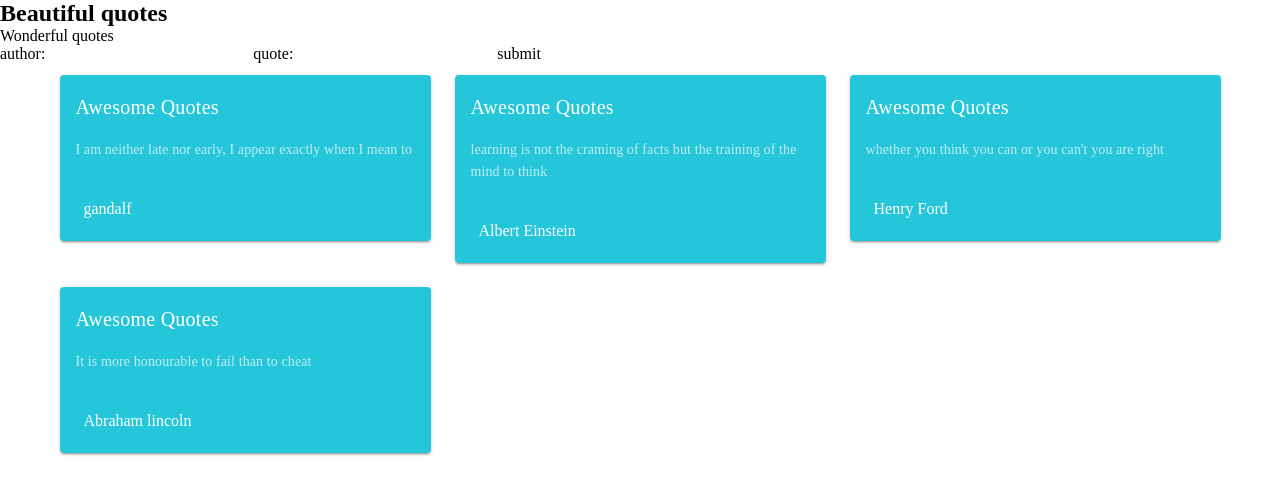
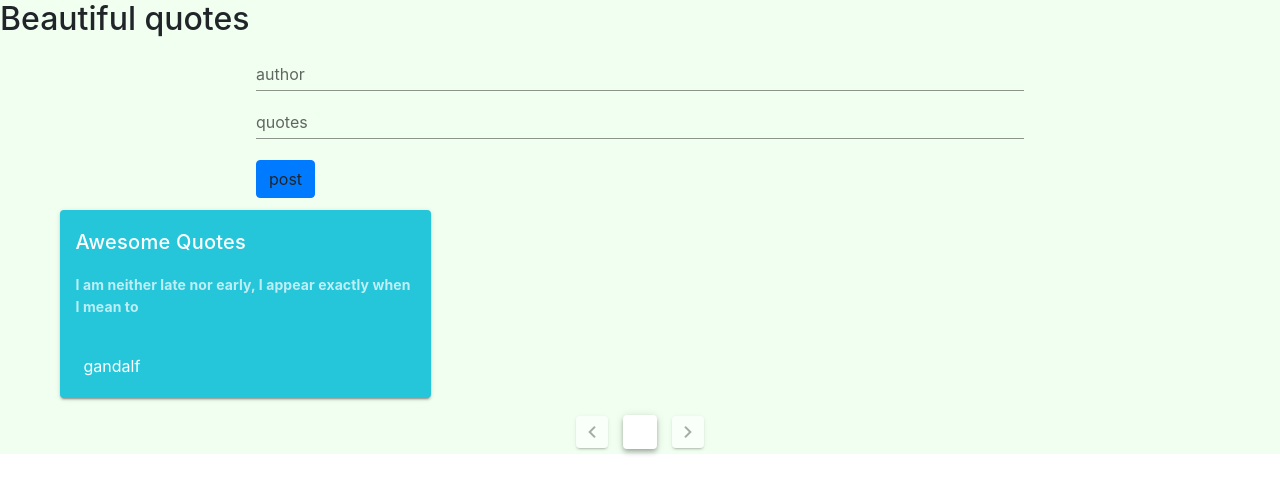
Before and after one commit to maestro-1/quotes, a Vue app: page / in a window 1280 px wide. Shown: the top 494 px of the page. Built offline with nearby package versions, Linux system fonts and the light colour scheme.

Commit message:
new components and new views/functionality

```diff
--- a/public/index.html
+++ b/public/index.html
@@ -8,6 +8,7 @@
     <title>quotes</title>
     <link rel="stylesheet" href="https://fonts.googleapis.com/css?family=Roboto:100,300,400,500,700,900">
     <link rel="stylesheet" href="https://cdn.jsdelivr.net/npm/@mdi/font@latest/css/materialdesignicons.min.css">
+    <link rel="stylesheet" href="https://stackpath.bootstrapcdn.com/bootstrap/4.4.1/css/bootstrap.min.css">
   </head>
   <body>
     <noscript>
@@ -15,5 +16,8 @@
     </noscript>
     <div id="app"></div>
     <!-- built files will be auto injected -->
+    <script src="https://code.jquery.com/jquery-3.4.1.slim.min.js"></script>
+    <script src="https://cdn.jsdelivr.net/npm/popper.js@1.16.0/dist/umd/popper.min.js"></script>
+    <script src="https://stackpath.bootstrapcdn.com/bootstrap/4.4.1/js/bootstrap.min.js"></script>
   </body>
 </html>
--- a/src/App.vue
+++ b/src/App.vue
@@ -1,74 +1,16 @@
 <template>
-  <div id=beauty>
-    <card-form>
-      <h2>Beautiful quotes</h2>
-      <form>
-        <legend>Wonderful quotes</legend>
-        author: <input type="text" name="author">
-        quote: <input type="text" name="quote">
-        <input type="submit" value="submit">
-      </form>
-    </card-form>
-     <v-container >
-      <v-row >
-        <v-col
-          v-for='quotes in state.quotes'
-          :key='quotes.id'
-          cols="6"
-          md="4"
-        >
-          <cards
-            class="pa-2"
-            :quotes="quotes.quote"
-            :author="quotes.author"
-         ></cards>
-        </v-col>
-      </v-row>
-    </v-container>
-  </div>
+  <quotes></quotes>
 </template>
 
 <script>
-import { reactive } from '@vue/composition-api'
-import Cards from '@/components/Cards.vue'
-import CardForm from '@/components/NewQuotes.vue'
-
+import Quotes from '@/views/Quotes.vue'
 export default {
-  name: 'App',
-
-  components: {
-      Cards,
-      CardForm
-    },
-   setup(){
-      const state = reactive({
-        quotes:[
-         {
-          quote:"I am neither late nor early, I appear exactly when I mean to ",
-          author:" gandalf"
-         },
-         {
-          quote:"learning is not the craming of facts but the training of the mind to think ",
-          author:" Albert Einstein"
-         },
-         {
-          quote:"whether you think you can or you can't you are right ",
-          author:"Henry Ford"
-         },
-         {
-          quote:"It is more honourable to fail than to cheat",
-          author:"Abraham lincoln"
-         }
-        ]
-      })
-      return { state }
+  components : {
+    Quotes
   }
-
-};
+}
 </script>
 
-<style scoped>
-  /* #beauty{
-    background-color:honeydew
-  } */
+<style>
+
 </style>
--- a/src/components/Cards.vue
+++ b/src/components/Cards.vue
@@ -6,7 +6,7 @@
     max-width="400"
   >
     <v-card-title>
-        Awesome Quotes
+        Awesome Quotes {{id_}}
     </v-card-title>
     <v-card-text class="headline font-weight-bold">
       {{quotes}}
@@ -27,10 +27,18 @@
 export default {
     name:'Cards',
     props:{
+        id_:String,
         quotes:String,
         author:String
     }
 
+    // setup(props, {context} ){
+
+    //   const deletePost = () =>{
+    //     emit('deletPost', )
+    //   }
+    //   return { deletePost }
+    // }
 }
 </script>
 
--- a/src/components/NewQuotes.vue
+++ b/src/components/NewQuotes.vue
@@ -1,16 +1,53 @@
 <template>
   <div>
-     <slot></slot>
+    <h2>Beautiful quotes</h2>
+
+        <div id="forms">
+         <v-text-field label="author" hide-details="auto" v-model.lazy="state.author"></v-text-field>
+          <v-text-field label="quotes" v-model.lazy="state.quote"></v-text-field>
+          <button type="button" class="btn btn-primary"
+           @click="post()"> post </button>
+         </div>
+
   </div>
 </template>
 
 <script>
+import { reactive, ref, watch } from '@vue/composition-api'
 export default {
-    name:'CardForm'
+    name:'CardForm',
 
+    props:[],
+
+    setup(props, {emit}){
+      const state = reactive({
+        author:'',
+        quote:''
+      })
+
+      const submit = ref(false)
+
+      const post = () => {
+        emit('newQuote', { author:state.author, quote:state.quote})
+        submit.value = !submit.igio
+        setTimeout(()=>{
+          state.author = '',
+          state.quote = ''
+        }, 1000)
+      }
+
+      watch(()=>{
+        submit.value = false
+      })
+
+      return  { state, post }
+    }
 }
 </script>
 
-<style>
-
+<style scope>
+  #forms{
+    padding-left: 20%;
+    padding-right: 20%
+  }
 </style>
--- /dev/null
+++ b/src/components/Pagination.vue
@@ -0,0 +1,31 @@
+<template>
+  <div class="text-center">
+    <v-pagination
+      v-model="page"
+      :length="Apage"
+    ></v-pagination>
+</div>
+</template>
+
+<script>
+import { computed } from '@vue/composition-api'
+
+export default {
+    name:'Pagination',
+    props:{
+        page:Number
+    },
+
+    setup(props){
+
+      const Apage = computed(()=> Math.floor(props.page/9) + 1)
+
+      return { Apage }
+     }
+    }
+
+</script>
+
+<style>
+
+</style>
--- /dev/null
+++ b/src/views/Quotes.vue
@@ -0,0 +1,78 @@
+<template>
+  <div id=beauty>
+
+    <!-- from for entering new quotes and their authors -->
+    <div>
+      <card-form
+       @newQuote='newEntry($event)'>
+      </card-form>
+    </div>
+
+    <!-- The card components for the existing quotes -->
+    <div>
+      <v-container >
+        <v-row >
+            <v-col
+            v-for='quotes in state.quotes'
+            :key='quotes.id'
+            cols="6"
+            md="4"
+            >
+            <cards
+                class="pa-2"
+                :id_="quotes.id"
+                :quotes="quotes.quote"
+                :author="quotes.author"
+            ></cards>
+            </v-col>
+        </v-row>
+      </v-container>
+    </div>
+
+    <!-- <p>{{pageNumber}}</p> -->
+
+    <pagination :page='state.quotes.length'></pagination>
+
+  </div>
+</template>
+
+<script>
+import { reactive } from '@vue/composition-api'
+import Cards from '@/components/Cards.vue'
+import CardForm from '@/components/NewQuotes.vue'
+import Pagination from '@/components/Pagination.vue'
+
+export default {
+  name: 'App',
+
+  components: {
+      Cards,
+      CardForm,
+      Pagination
+    },
+   setup(){
+      const state = reactive({
+        quotes:[
+         {
+          quote:"I am neither late nor early, I appear exactly when I mean to ",
+          author:" gandalf"
+         },
+        ]
+      })
+
+      // const pageNumber =
+
+      const newEntry = entry => {
+        state.quotes.push(entry)
+      }
+      return { state, newEntry }
+  }
+
+};
+</script>
+
+<style scoped>
+  #beauty{
+    background-color:honeydew
+  }
+</style>
```
